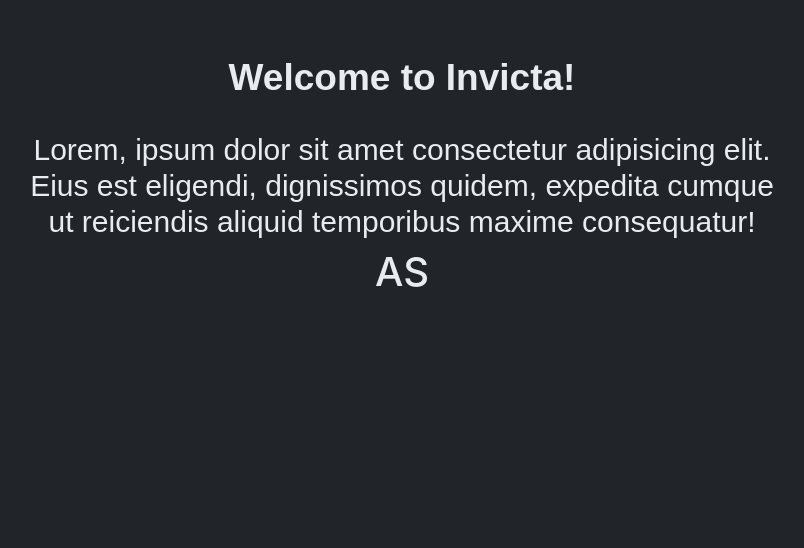
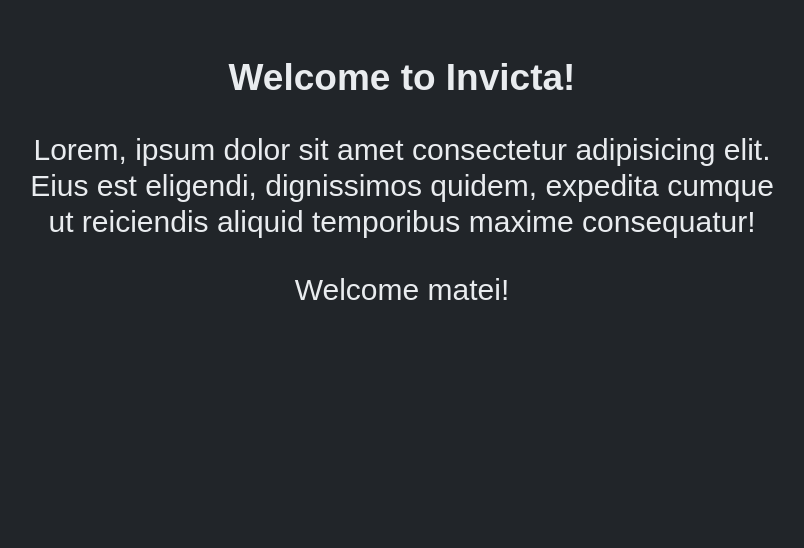
Before and after one commit to M4731/Invicta, a Django app: page / in a window 1280 px wide. Shown: the part 56-604 px from the top of the page, without its empty margins (238-1042 px from the left). Run offline with Django 3.2, Linux system fonts and the light colour scheme; a user stored in the database is signed in; some libraries are stand-ins or nearby versions.

Commit message:
index
index

```diff
--- a/invicta/accounts/views.py
+++ b/invicta/accounts/views.py
@@ -20,7 +20,7 @@
     success_url = reverse_lazy('login')
     template_name = 'accounts/signup.html'
 
-@method_decorator([login_required], name='dispatch')
+@method_decorator([login_required, student_required], name='dispatch')
 class UserUpdateView(UpdateView):
     model = User
     fields = ['username','first_name','last_name','email','phone_number']
--- a/invicta/templates/index.html
+++ b/invicta/templates/index.html
@@ -15,7 +15,7 @@
             temporibus maxime consequatur!
         </h2>
         {% if user.is_authenticated %}
-                <h1>AS</h1>
+            <h2 class="welcome-desc">Welcome {{ user.username }}!</h2>
         {% else %}
             <div class="log-sign-index">
                 <a class="index-link index-login" href="{% url 'accounts:login' %}">Log In</a>
```
Also changed, not shown: invicta/db.sqlite3. Lines whose indentation alone changed are shown as unchanged.
